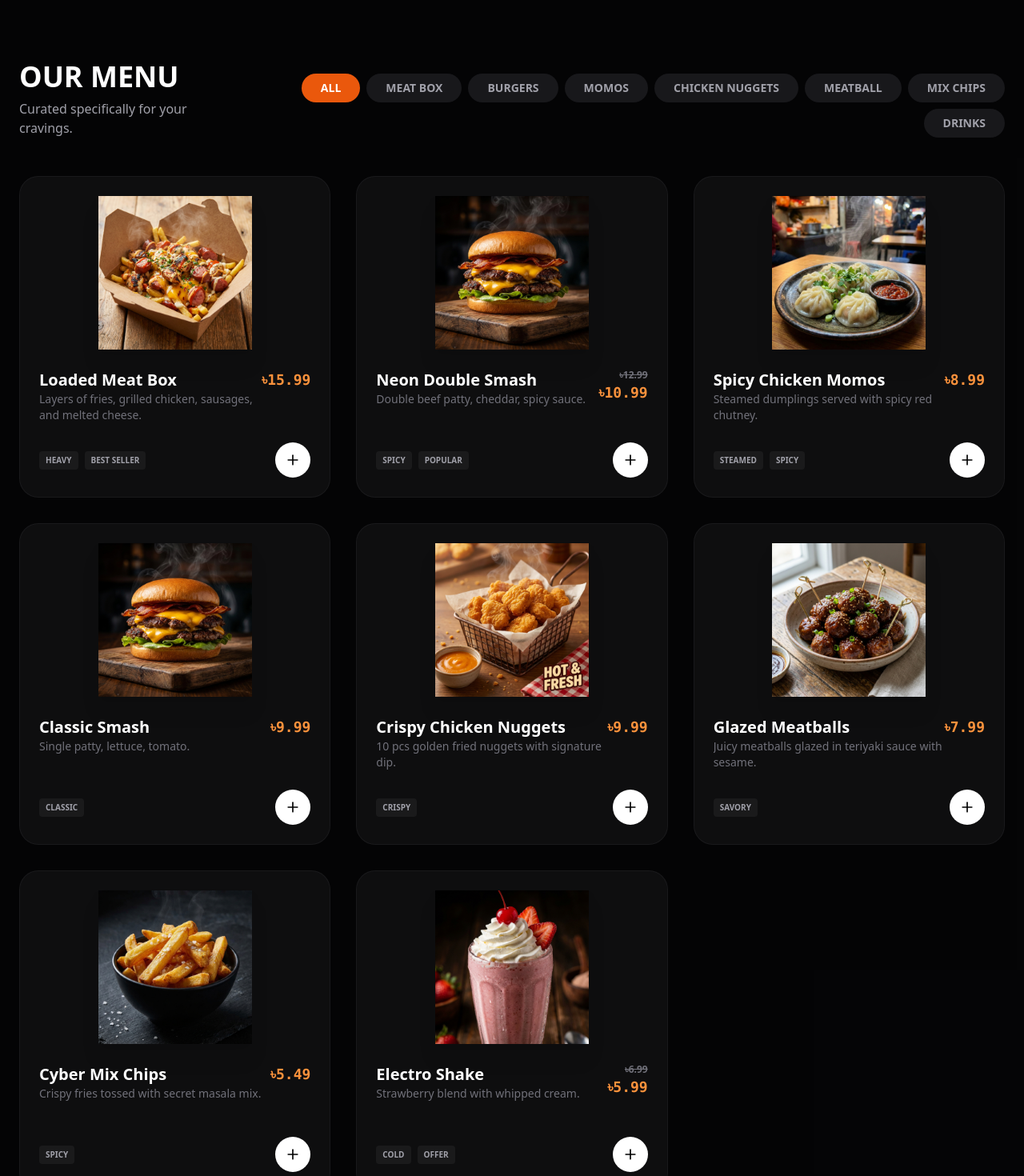
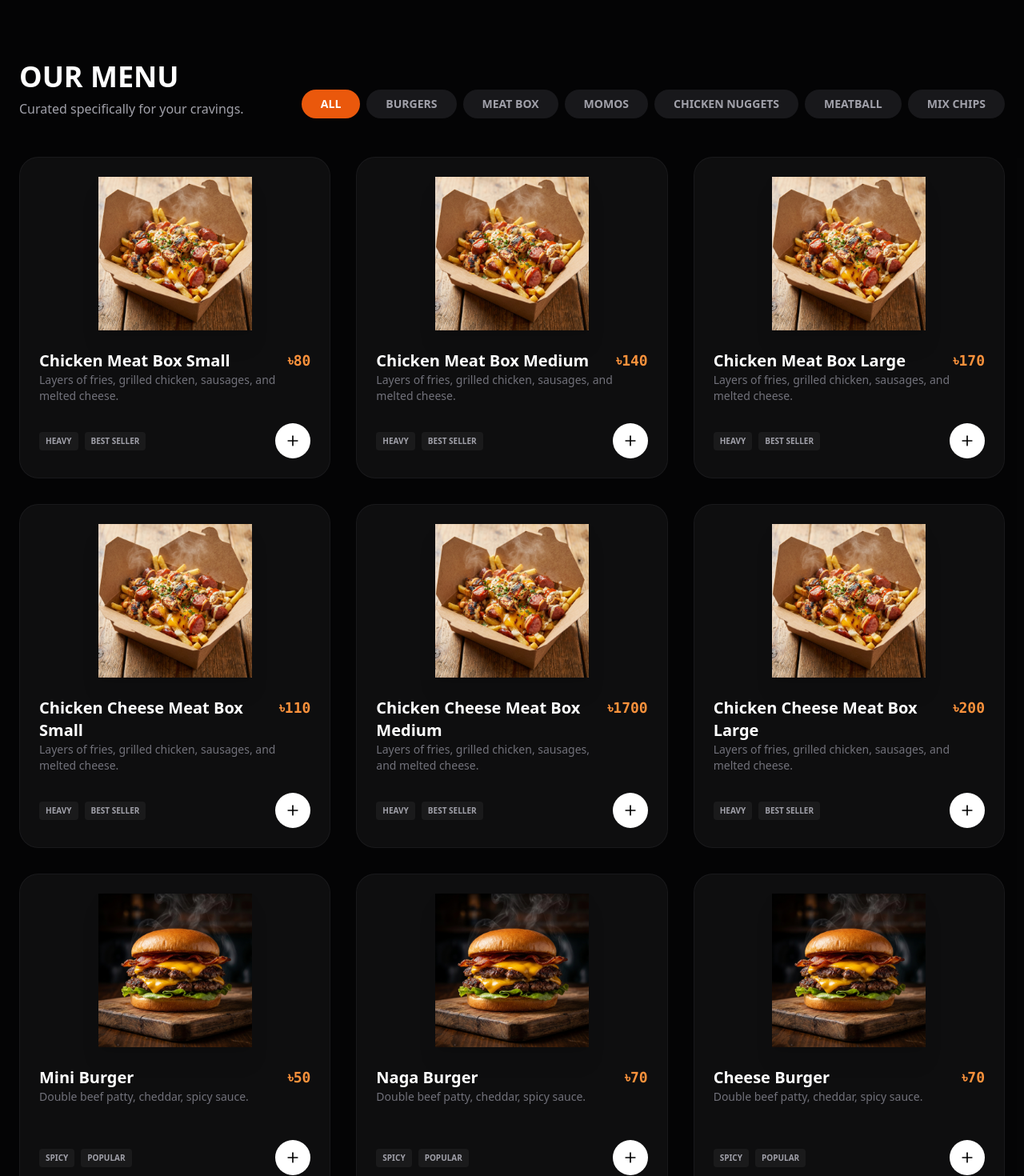
Before and after one commit to rakibsanto/hrfastfood, a Next.js app: page / in a window 1280 px wide. Shown: the part 820-2290 px from the top of the page at 80% size. Built offline with nearby package versions, Linux system fonts and the light colour scheme.

Commit message:
Update footer with contact info and sync menu changes

```diff
--- a/app/components/Footer.js
+++ b/app/components/Footer.js
@@ -11,7 +11,8 @@ export default function Footer() {
                             <h2 className="text-2xl font-black italic tracking-tighter">HR <span className="text-orange-500">FAST FOOD</span></h2>
                         </div>
                         <p className="text-zinc-400 max-w-sm">
-                            <span className="text-white font-bold">It's A Live Kitchen.</span> Redefining the fast food experience with premium ingredients, cutting-edge flavors, and seamless digital ordering.
+                            <span className="text-white font-bold block mb-1">Location: Pabna</span>
+                            <span className="text-white font-bold">Phone: 01745-933455</span>
                         </p>
                     </div>
 
--- a/app/components/Menu.js
+++ b/app/components/Menu.js
@@ -2,13 +2,13 @@ import React, { useState } from 'react';
 import { motion, AnimatePresence } from 'framer-motion';
 import { Plus } from 'lucide-react';
 
-const CATEGORIES = ["All", "Meat Box", "Burgers", "Momos", "Chicken Nuggets", "Meatball", "Mix Chips", "Drinks"];
+const CATEGORIES = ["All", "Burgers", "Meat Box", "Momos", "Chicken Nuggets", "Meatball", "Mix Chips"];
 
 const FOOD_ITEMS = [
     {
         id: 1,
-        name: 'Loaded Meat Box',
-        price: 15.99,
+        name: 'Chicken Meat Box Small',
+        price: 80,
         category: 'Meat Box',
         img: '/meatbox.png',
         description: 'Layers of fries, grilled chicken, sausages, and melted cheese.',
@@ -16,69 +16,150 @@ const FOOD_ITEMS = [
     },
     {
         id: 2,
-        name: 'Neon Double Smash',
-        price: 10.99,
-        originalPrice: 12.99,
+        name: 'Chicken Meat Box Medium',
+        price: 140,
+        category: 'Meat Box',
+        img: '/meatbox.png',
+        description: 'Layers of fries, grilled chicken, sausages, and melted cheese.',
+        tags: ['Heavy', 'Best Seller']
+    },
+    {
+        id: 3,
+        name: 'Chicken Meat Box Large',
+        price: 170,
+        category: 'Meat Box',
+        img: '/meatbox.png',
+        description: 'Layers of fries, grilled chicken, sausages, and melted cheese.',
+        tags: ['Heavy', 'Best Seller']
+    },
+    {
+        id: 4,
+        name: 'Chicken Cheese Meat Box Small',
+        price: 110,
+        category: 'Meat Box',
+        img: '/meatbox.png',
+        description: 'Layers of fries, grilled chicken, sausages, and melted cheese.',
+        tags: ['Heavy', 'Best Seller']
+    },
+    {
+        id: 5,
+        name: 'Chicken Cheese Meat Box Medium',
+        price: 1700,
+        category: 'Meat Box',
+        img: '/meatbox.png',
+        description: 'Layers of fries, grilled chicken, sausages, and melted cheese.',
+        tags: ['Heavy', 'Best Seller']
+    },
+    {
+        id: 6,
+        name: 'Chicken Cheese Meat Box Large',
+        price: 200,
+        category: 'Meat Box',
+        img: '/meatbox.png',
+        description: 'Layers of fries, grilled chicken, sausages, and melted cheese.',
+        tags: ['Heavy', 'Best Seller']
+    },
+    {
+        id: 7,
+        name: 'Mini Burger',
+        price: 50,
+        // originalPrice: 12.99,
         category: 'Burgers',
         img: '/burger.png',
         description: 'Double beef patty, cheddar, spicy sauce.',
         tags: ['Spicy', 'Popular']
     },
     {
-        id: 3,
-        name: 'Spicy Chicken Momos',
-        price: 8.99,
+        id: 8,
+        name: 'Naga Burger',
+        price: 70,
+        category: 'Burgers',
+        img: '/burger.png',
+        description: 'Double beef patty, cheddar, spicy sauce.',
+        tags: ['Spicy', 'Popular']
+    },
+    {
+        id: 9,
+        name: 'Cheese Burger',
+        price: 70,
+        category: 'Burgers',
+        img: '/burger.png',
+        description: 'Double beef patty, cheddar, spicy sauce.',
+        tags: ['Spicy', 'Popular']
+    },
+    {
+        id: 10,
+        name: 'Burger Pizza',
+        price: 100,
+        category: 'Burgers',
+        img: '/burger.png',
+        description: 'Double beef patty, cheddar, spicy sauce.',
+        tags: ['Spicy', 'Popular']
+    },
+    {
+        id: 11,
+        name: 'Chicken Momos',
+        price: 120,
         category: 'Momos',
         img: '/momos.png',
         description: 'Steamed dumplings served with spicy red chutney.',
         tags: ['Steamed', 'Spicy']
     },
     {
-        id: 4,
-        name: 'Classic Smash',
-        price: 9.99,
-        category: 'Burgers',
-        img: '/burger.png',
-        description: 'Single patty, lettuce, tomato.',
-        tags: ['Classic']
+        id: 12,
+        name: 'B-B-Q Momos',
+        price: 120,
+        category: 'Momos',
+        img: '/momos.png',
+        description: 'Steamed dumplings served with spicy red chutney.',
+        tags: ['Steamed', 'Spicy']
     },
     {
-        id: 5,
-        name: 'Crispy Chicken Nuggets',
-        price: 9.99,
+        id: 13,
+        name: 'Chicken Nuggets 3 pcs',
+        price: 60,
         category: 'Chicken Nuggets',
         img: '/nuggets.png',
         description: '10 pcs golden fried nuggets with signature dip.',
         tags: ['Crispy']
     },
     {
-        id: 6,
-        name: 'Glazed Meatballs',
-        price: 7.99,
+        id: 14,
+        name: 'Chicken Nuggets 5 pcs',
+        price: 1000,
+        category: 'Chicken Nuggets',
+        img: '/nuggets.png',
+        description: '10 pcs golden fried nuggets with signature dip.',
+        tags: ['Crispy']
+    },
+    {
+        id: 15,
+        name: 'Meatballs 5 pcs',
+        price: 40,
         category: 'Meatball',
         img: '/meatball.png',
         description: 'Juicy meatballs glazed in teriyaki sauce with sesame.',
         tags: ['Savory']
     },
     {
-        id: 7,
-        name: 'Cyber Mix Chips',
-        price: 5.49,
+        id: 16,
+        name: 'American Mix Chips',
+        price: 90,
         category: 'Mix Chips',
         img: '/fries.png', // Reusing fries image for chips
         description: 'Crispy fries tossed with secret masala mix.',
         tags: ['Spicy']
-    },
-    {
-        id: 8,
-        name: 'Electro Shake',
-        price: 5.99,
-        originalPrice: 6.99,
-        category: 'Drinks',
-        img: '/shake.png',
-        description: 'Strawberry blend with whipped cream.',
-        tags: ['Cold', 'Offer']
     }
+    // {
+    //     id: 17,
+    //     name: 'Electro Shake',
+    //     price: 5.99,
+    //     originalPrice: 6.99,
+    //     category: 'Drinks',
+    //     img: '/shake.png',
+    //     description: 'Strawberry blend with whipped cream.',
+    //     tags: ['Cold', 'Offer']
+    // }
 ];
 
 export default function Menu({ addToCart }) {
```
